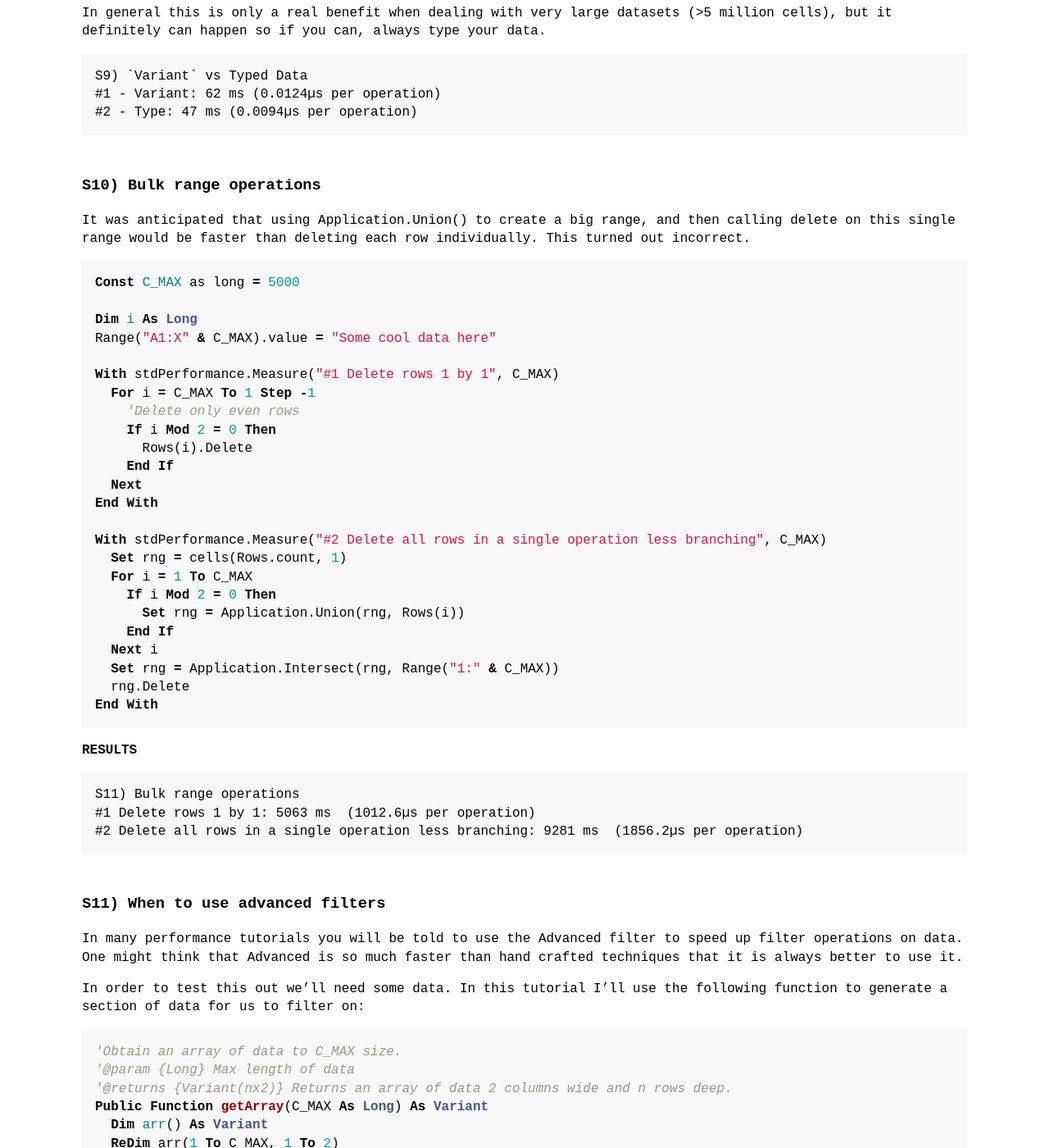
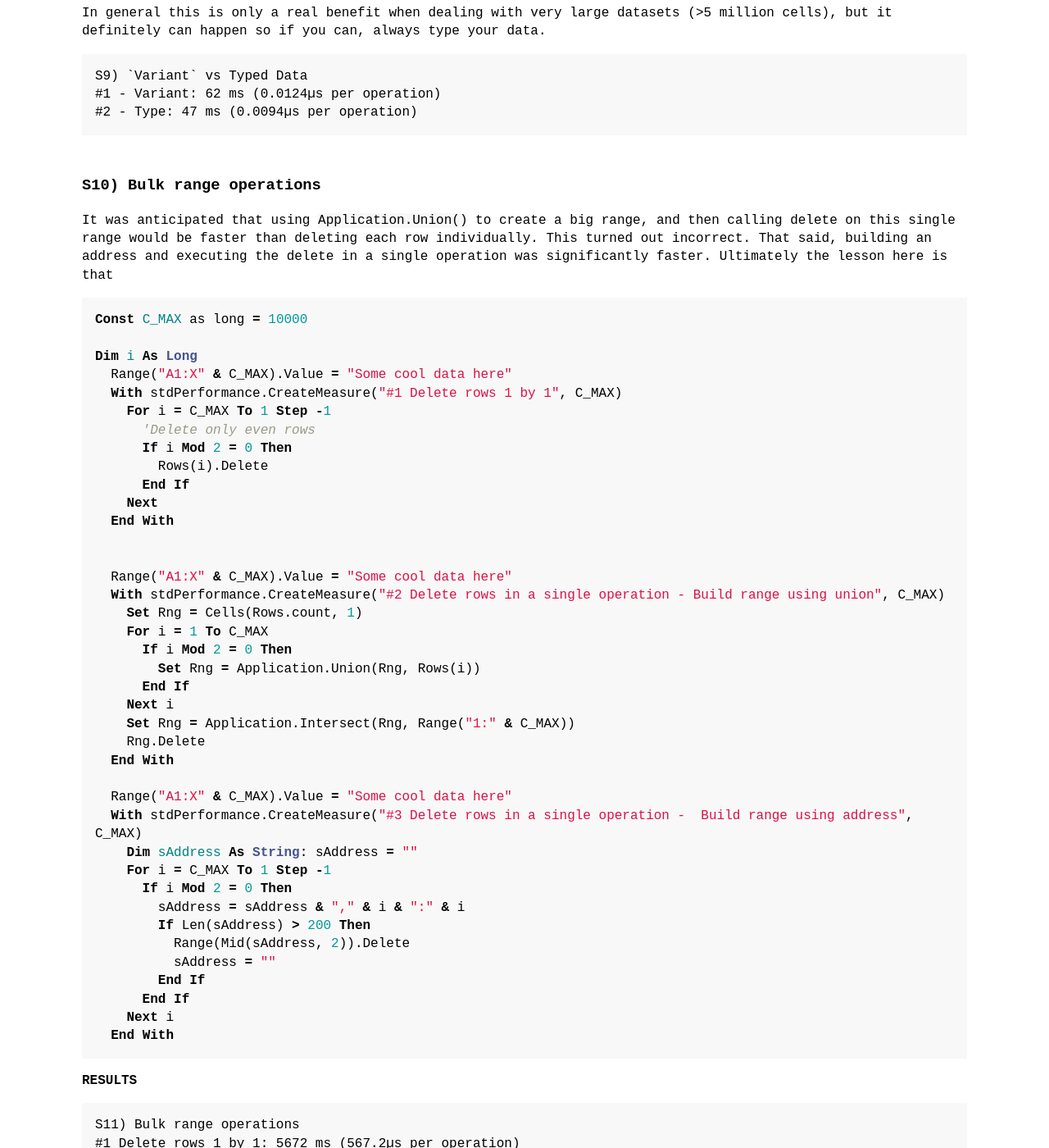
Before and after one commit to sancarn/vba-articles, a Jekyll site: the page built from _posts/2023-09-01-performance-tips.md, in a window 1280 px wide and 1400 px high, scrolled down 17791 px. Shown: the whole window at 82% size. Built offline with Jekyll 4.4.1, drawn with Linux system fonts in a browser that asks for light colours; comment, search, counter and statistics services are not loaded; some of the changed text lies outside the part shown.

Commit message:
Update 2023-09-01-performance-tips.md
1. Rename Measure to CreateMeasure
2. Add a case to bulk operations

````diff
--- a/_posts/2023-09-01-performance-tips.md
+++ b/_posts/2023-09-01-performance-tips.md
@@ -17,14 +17,14 @@ Performance of routines in this document are calculated using [`stdPerformance.c
 You don't need to select a cell to manipulate it. The following statements are equivalent
 
 ```vb
-With stdPerformance.Measure("#1 Select and set", C_MAX)
+With stdPerformance.CreateMeasure("#1 Select and set", C_MAX)
   For i = 1 To C_MAX
     cells(1, 1).select
     selection.value = "hello"
   Next
 End With
 
-With stdPerformance.Measure("#2 Set directly", C_MAX)
+With stdPerformance.CreateMeasure("#2 Set directly", C_MAX)
   For i = 1 To C_MAX
     cells(1, 1).value = "hello"
   Next
@@ -43,7 +43,7 @@ Cutting is defined as the act of removing a value from one location and insertin
 
 ```vb
 const C_MAX as long = 1000
-With stdPerformance.Measure("#1 Cut and paste", C_MAX)
+With stdPerformance.CreateMeasure("#1 Cut and paste", C_MAX)
   For i = 1 To C_MAX
     cells(1, 1).cut
     cells(1, 2).select
@@ -51,7 +51,7 @@ With stdPerformance.Measure("#1 Cut and paste", C_MAX)
   Next
 End With
 
-With stdPerformance.Measure("#2 Set directly + clear", C_MAX)
+With stdPerformance.CreateMeasure("#2 Set directly + clear", C_MAX)
   For i = 1 To C_MAX
     cells(1, 2).value = cells(1, 1).value
     cells(1, 1).Clear
@@ -73,13 +73,13 @@ Using arrays is a common bit of advice to any beginners to improve performance.
 
 ```vb
 Const C_MAX As Long = 50000
-With stdPerformance.Measure("#1 Looping through individual cells setting values", C_MAX)
+With stdPerformance.CreateMeasure("#1 Looping through individual cells setting values", C_MAX)
   For i = 1 To C_MAX
     Cells(i, 1).Value2 = Rnd()
   Next
 End With
 
-With stdPerformance.Measure("#2 Exporting array in bulk, set values, Import array in bulk", C_MAX)
+With stdPerformance.CreateMeasure("#2 Exporting array in bulk, set values, Import array in bulk", C_MAX)
   'GetRange
   Set r = ActiveSheet.Range("A1").Resize(C_MAX, 10)
 
@@ -112,12 +112,12 @@ Another common suggestion is that `ScreenUpdating` is turned off. `ScreenUpdatin
 
 ```vb
 Const C_MAX As Long = 1000
-With stdPerformance.Measure("#1 Looping through individual cells setting values", C_MAX)
+With stdPerformance.CreateMeasure("#1 Looping through individual cells setting values", C_MAX)
   For i = 1 To C_MAX
     cells(1, 1).value = Empty
   Next
 End With
-With stdPerformance.Measure("#2 w/ ScreenUpdating", C_MAX)
+With stdPerformance.CreateMeasure("#2 w/ ScreenUpdating", C_MAX)
   Application.ScreenUpdating = False
     For i = 1 To C_MAX
       cells(1, 1).value = Empty
@@ -136,13 +136,13 @@ It is important to note however that repeatedly setting cells is bad practice an
 ```vb
 Const C_MAX as Long = 1000
 Dim v(1 To 1) As Long
-With stdPerformance.Measure("#1 Looping through array setting values", C_MAX)
+With stdPerformance.CreateMeasure("#1 Looping through array setting values", C_MAX)
   For i = 1 To C_MAX
     v(1) = Empty
   Next
 End With
 
-With stdPerformance.Measure("#2 w/ ScreenUpdating within loop", C_MAX)
+With stdPerformance.CreateMeasure("#2 w/ ScreenUpdating within loop", C_MAX)
     For i = 1 To C_MAX
       Application.ScreenUpdating= False
         v(1) = Empty
@@ -150,7 +150,7 @@ With stdPerformance.Measure("#2 w/ ScreenUpdating within loop", C_MAX)
     Next
 End With
 
-With stdPerformance.Measure("#3 w/ ScreenUpdating", C_MAX)
+With stdPerformance.CreateMeasure("#3 w/ ScreenUpdating", C_MAX)
   Application.ScreenUpdating = False
     For i = 1 To C_MAX
       v(1) = Empty
@@ -170,13 +170,13 @@ End With
 On many occasions people online will claim that setting `EnableEvents`to false will greatly speed up your code. But does it really?
 
 ```vb
-With stdPerformance.Measure("#1 Looping through individual cells setting values", C_MAX)
+With stdPerformance.CreateMeasure("#1 Looping through individual cells setting values", C_MAX)
   For i = 1 To C_MAX
     cells(1, 1).value = Empty
   Next
 End With
 
-With stdPerformance.Measure("#2 w/ EnableEvents", C_MAX)
+With stdPerformance.CreateMeasure("#2 w/ EnableEvents", C_MAX)
   Application.EnableEvents = False
     For i = 1 To C_MAX
       cells(1, 1).value = Empty
@@ -195,13 +195,13 @@ It is important to note however that repeatedly setting cells is bad practice an
 
 ```vb
 Dim v(1 To 1) As Long
-With stdPerformance.Measure("#1 Looping through array setting values", C_MAX)
+With stdPerformance.CreateMeasure("#1 Looping through array setting values", C_MAX)
   For i = 1 To C_MAX
     v(1) = Empty
   Next
 End With
 
-With stdPerformance.Measure("#2 w/ EnableEvents within loop", C_MAX)
+With stdPerformance.CreateMeasure("#2 w/ EnableEvents within loop", C_MAX)
     For i = 1 To C_MAX
       Application.EnableEvents = False
         v(1) = Empty
@@ -209,7 +209,7 @@ With stdPerformance.Measure("#2 w/ EnableEvents within loop", C_MAX)
     Next
 End With
 
-With stdPerformance.Measure("#3 w/ EnableEvents", C_MAX)
+With stdPerformance.CreateMeasure("#3 w/ EnableEvents", C_MAX)
   Application.EnableEvents = False
     For i = 1 To C_MAX
       v(1) = Empty
@@ -231,7 +231,7 @@ Many sources suggest turning off calculation, and performing a manual calculatio
 ```vb
 Const C_MAX As Long = 50000
 Dim rCell As Range: Set rCell = Sheet1.Range("A1")
-With stdPerformance.Measure("Change Calculation setting", C_MAX)
+With stdPerformance.CreateMeasure("Change Calculation setting", C_MAX)
   Application.Calculation = xlCalculationManual
     For i = 1 To C_MAX
       rCell.Formula = "=1"
@@ -239,7 +239,7 @@ With stdPerformance.Measure("Change Calculation setting", C_MAX)
   Application.Calculation = xlCalculationAutomatic
   Application.Calculate
 End With
-With stdPerformance.Measure("Don't change Calculation", C_MAX)
+With stdPerformance.CreateMeasure("Don't change Calculation", C_MAX)
   For i = 1 To C_MAX
     rCell.Formula = "=1"
   Next
@@ -263,14 +263,14 @@ Some sources suggest turning off the StatusBar will speed up macros, because Exc
 Const C_MAX As Long = 5000000
 With stdPerformance.Optimise   'Disable screen updating and application events
   Dim v
-  With stdPerformance.Measure("Change StatusBar setting", C_MAX)
+  With stdPerformance.CreateMeasure("Change StatusBar setting", C_MAX)
     Application.DisplayStatusBar = False
       For i = 1 To C_MAX
         v = ""
       Next
     Application.DisplayStatusBar = True
   End With
-  With stdPerformance.Measure("Don't change StatusBar", C_MAX)
+  With stdPerformance.CreateMeasure("Don't change StatusBar", C_MAX)
     For i = 1 To C_MAX
       v = ""
     Next
@@ -289,14 +289,14 @@ One may suggest that this is only because the statusBar isn't being set, and/or
 
 ```vb
 Const C_MAX As Long = 5000
-With stdPerformance.Measure("Change StatusBar setting", C_MAX)
+With stdPerformance.CreateMeasure("Change StatusBar setting", C_MAX)
   Application.DisplayStatusBar = False
     For i = 1 To C_MAX
       Application.StatusBar = i
     Next
   Application.DisplayStatusBar = True
 End With
-With stdPerformance.Measure("Don't change StatusBar", C_MAX)
+With stdPerformance.CreateMeasure("Don't change StatusBar", C_MAX)
   For i = 1 To C_MAX
     Application.StatusBar = i
   Next
@@ -387,19 +387,19 @@ Dim o As New oClass
 Dim x As oClass
 
 'Depth of 1
-With stdPerformance.Measure("D1,No with block", C_MAX)
+With stdPerformance.CreateMeasure("D1,No with block", C_MAX)
     For i = 1 To C_MAX
       v = o.Data
     Next
 End With
-With stdPerformance.Measure("D1,With block", C_MAX)
+With stdPerformance.CreateMeasure("D1,With block", C_MAX)
     With o
       For i = 1 To C_MAX
         v = .Data
       Next
     End With
 End With
-With stdPerformance.Measure("D1,Variable", C_MAX)
+With stdPerformance.CreateMeasure("D1,Variable", C_MAX)
     Set x = o
     For i = 1 To C_MAX
       v = x.Data
@@ -407,19 +407,19 @@ With stdPerformance.Measure("D1,Variable", C_MAX)
 End With
 
 'Depth of 2
-With stdPerformance.Measure("D2,No with block", C_MAX)
+With stdPerformance.CreateMeasure("D2,No with block", C_MAX)
     For i = 1 To C_MAX
       v = o.Self.Data
     Next
 End With
-With stdPerformance.Measure("D2,With block", C_MAX)
+With stdPerformance.CreateMeasure("D2,With block", C_MAX)
     With o.Self
       For i = 1 To C_MAX
         v = .Data
       Next
     End With
 End With
-With stdPerformance.Measure("D2,Variable", C_MAX)
+With stdPerformance.CreateMeasure("D2,Variable", C_MAX)
     Set x = o.Self
     For i = 1 To C_MAX
       v = x.Data
@@ -427,19 +427,19 @@ With stdPerformance.Measure("D2,Variable", C_MAX)
 End With
 
 'Depth of 3
-With stdPerformance.Measure("D3,No with block", C_MAX)
+With stdPerformance.CreateMeasure("D3,No with block", C_MAX)
     For i = 1 To C_MAX
       v = o.Self.Self.Data
     Next
 End With
-With stdPerformance.Measure("D3,With block", C_MAX)
+With stdPerformance.CreateMeasure("D3,With block", C_MAX)
     With o.Self.Self
       For i = 1 To C_MAX
         v = .Data
       Next
     End With
 End With
-With stdPerformance.Measure("D3,Variable", C_MAX)
+With stdPerformance.CreateMeasure("D3,Variable", C_MAX)
     Set x = o.Self.Self
     For i = 1 To C_MAX
       v = x.Data
@@ -515,26 +515,26 @@ It is common knowledge that Late binding is slower than Early binding.
 
 ```vb
 Dim r1 As Object, r2 As VBScript_RegExp_55.RegExp
-With stdPerformance.Measure("#A-1 Late bound creation", C_MAX)
+With stdPerformance.CreateMeasure("#A-1 Late bound creation", C_MAX)
   For i = 1 To C_MAX
     Set r1 = CreateObject("VBScript.Regexp")
   Next
 End With
-With stdPerformance.Measure("#A-2 Early bound creation", C_MAX)
+With stdPerformance.CreateMeasure("#A-2 Early bound creation", C_MAX)
   For i = 1 To C_MAX
     Set r2 = New VBScript_RegExp_55.RegExp
   Next
 End With
 
 Set r1 = CreateObject("VBScript.Regexp")
-With stdPerformance.Measure("#B-1 Late bound calls", C_MAX2)
+With stdPerformance.CreateMeasure("#B-1 Late bound calls", C_MAX2)
   For i = 1 To C_MAX2
     r1.pattern = "something"
   Next
 End With
 
 Set r2 = New VBScript_RegExp_55.RegExp
-With stdPerformance.Measure("#B-2 Early bound calls", C_MAX2)
+With stdPerformance.CreateMeasure("#B-2 Early bound calls", C_MAX2)
   For i = 1 To C_MAX2
     r2.pattern = "something"
   Next
@@ -555,7 +555,7 @@ Contrary to popular belief this has nothing todo with the use of `CreateObject(.
 
 ```vb
 Set r2 = CreateObject("VBScript.Regexp")
-With stdPerformance.Measure("#B-3 Early bound calls via CreateObject", C_MAX2)
+With stdPerformance.CreateMeasure("#B-3 Early bound calls via CreateObject", C_MAX2)
   For i = 1 To C_MAX2
     r2.pattern = "something"
   Next
@@ -571,7 +571,7 @@ It is anticipated that `Object` performs so much slower than strict types becaus
 'improve performance.
 set r1 = CreateObject("VBScript.Regexp")
 Dim ids() as long: ids = DispGetIDsOfNames(r1, Array("pattern"))
-With stdPerformance.Measure("#B-3 Late bound fast dispatch", C_MAX2)
+With stdPerformance.CreateMeasure("#B-3 Late bound fast dispatch", C_MAX2)
   For i = 1 To C_MAX2
     Call DispLetProp(r2, ids(0), "something")
   Next
@@ -586,12 +586,12 @@ Using direct references to types makes your code less portable than using `Objec
 
 ```vb
 v = Split(Space(1000)," ")
-With stdPerformance.measure("#1 `ByVal`", C_MAX)
+With stdPerformance.CreateMeasure("#1 `ByVal`", C_MAX)
   For i = 1 to C_MAX
     Call testByVal(v)
   Next
 End With
-With stdPerformance.measure("#2 `ByRef`", C_MAX)
+With stdPerformance.CreateMeasure("#2 `ByRef`", C_MAX)
   For i = 1 to C_MAX
     Call testByRef(v)
   Next
@@ -673,12 +673,12 @@ Dim i As Long
 Dim c1 As Car1
 Dim c2 As Car2.CarData
 
-With stdPerformance.Measure("A-#1 Object creation (Class)", C_MAX)
+With stdPerformance.CreateMeasure("A-#1 Object creation (Class)", C_MAX)
   For i = 1 To C_MAX
     Set c1 = Car1.Create("hello", 10, 2)
   Next
 End With
-With stdPerformance.Measure("A-#2 Object creation (Module)", C_MAX)
+With stdPerformance.CreateMeasure("A-#2 Object creation (Module)", C_MAX)
   For i = 1 To C_MAX
     c2 = Car2.Car_Create("hello", 10, 2)
   Next
@@ -689,22 +689,22 @@ Set c1 = Car1.Create("hello", 10, 2)
 c2 = Car2.Car_Create("hello", 10, 2)
 
 'Test calling public methods speeds
-With stdPerformance.Measure("B-#1 Object method calls (Class)", C_MAX)
+With stdPerformance.CreateMeasure("B-#1 Object method calls (Class)", C_MAX)
   For i = 1 To C_MAX
     Call c1.Tick
   Next
 End With
-With stdPerformance.Measure("B-#2 Object method calls (Module)", C_MAX)
+With stdPerformance.CreateMeasure("B-#2 Object method calls (Module)", C_MAX)
   For i = 1 To C_MAX
     Call Car2.Car_Tick(c2)
   Next
 End With
 
 'Test calling private method speeds
-With stdPerformance.Measure("C-#1 Object private method calls (Class)", C_MAX)
+With stdPerformance.CreateMeasure("C-#1 Object private method calls (Class)", C_MAX)
   Call c1.TestPriv(C_MAX)
 End With
-With stdPerformance.Measure("C-#2 Object private method calls (Module)", C_MAX)
+With stdPerformance.CreateMeasure("C-#2 Object private method calls (Module)", C_MAX)
   Call Car2.TestPriv(c2, C_MAX)
 End With
 ```
@@ -727,14 +727,14 @@ It is often suggested that you should use Typed data wherever possible for perfo
 Const C_MAX  As Long = 5000000
 
 Dim i As Long
-With stdPerformance.Measure("#1 - Variant", C_MAX)
+With stdPerformance.CreateMeasure("#1 - Variant", C_MAX)
   Dim v() As Variant
   ReDim v(1 To C_MAX)
   For i = 1 To C_MAX
     v(i) = i
   Next
 End With
-With stdPerformance.Measure("#2 - Type", C_MAX)
+With stdPerformance.CreateMeasure("#2 - Type", C_MAX)
   Dim l() As Long
   ReDim l(1 To C_MAX)
   For i = 1 To C_MAX
@@ -752,40 +752,56 @@ In general this is only a real benefit when dealing with very large datasets (>5
 
 ### S10) Bulk range operations
 
-It was anticipated that using `Application.Union()` to create a big range, and then calling delete on this single range would be faster than deleting each row individually. This turned out incorrect.
+It was anticipated that using `Application.Union()` to create a big range, and then calling delete on this single range would be faster than deleting each row individually. This turned out incorrect. That said, building an address and executing the delete in a single operation was significantly faster. Ultimately the lesson here is that
 
 ```vb
-Const C_MAX as long = 5000
+Const C_MAX as long = 10000
 
 Dim i As Long
-Range("A1:X" & C_MAX).value = "Some cool data here"
+  Range("A1:X" & C_MAX).Value = "Some cool data here"
+  With stdPerformance.CreateMeasure("#1 Delete rows 1 by 1", C_MAX)
+    For i = C_MAX To 1 Step -1
+      'Delete only even rows
+      If i Mod 2 = 0 Then
+        Rows(i).Delete
+      End If
+    Next
+  End With
 
-With stdPerformance.Measure("#1 Delete rows 1 by 1", C_MAX)
-  For i = C_MAX To 1 Step -1
-    'Delete only even rows
-    If i Mod 2 = 0 Then
-      Rows(i).Delete
-    End If
-  Next
-End With
 
-With stdPerformance.Measure("#2 Delete all rows in a single operation less branching", C_MAX)
-  Set rng = cells(Rows.count, 1)
-  For i = 1 To C_MAX
-    If i Mod 2 = 0 Then
-      Set rng = Application.Union(rng, Rows(i))
-    End If
-  Next i
-  Set rng = Application.Intersect(rng, Range("1:" & C_MAX))
-  rng.Delete
-End With
+  Range("A1:X" & C_MAX).Value = "Some cool data here"
+  With stdPerformance.CreateMeasure("#2 Delete rows in a single operation - Build range using union", C_MAX)
+    Set Rng = Cells(Rows.count, 1)
+    For i = 1 To C_MAX
+      If i Mod 2 = 0 Then
+        Set Rng = Application.Union(Rng, Rows(i))
+      End If
+    Next i
+    Set Rng = Application.Intersect(Rng, Range("1:" & C_MAX))
+    Rng.Delete
+  End With
+
+  Range("A1:X" & C_MAX).Value = "Some cool data here"
+  With stdPerformance.CreateMeasure("#3 Delete rows in a single operation -  Build range using address", C_MAX)
+    Dim sAddress As String: sAddress = ""
+    For i = C_MAX To 1 Step -1
+      If i Mod 2 = 0 Then
+        sAddress = sAddress & "," & i & ":" & i
+        If Len(sAddress) > 200 Then
+          Range(Mid(sAddress, 2)).Delete
+          sAddress = ""
+        End If
+      End If
+    Next i
+  End With
 ```
 
 **RESULTS**
 
     S11) Bulk range operations
-    #1 Delete rows 1 by 1: 5063 ms  (1012.6µs per operation)
-    #2 Delete all rows in a single operation less branching: 9281 ms  (1856.2µs per operation)
+    #1 Delete rows 1 by 1: 5672 ms (567.2µs per operation)
+    #2 Delete rows in a single operation - Build range using union: 52969 ms (5296.9µs per operation)
+    #3 Delete rows in a single operation -  Build range using address: 1500 ms (150µs per operation)
 
 ### S11) When to use advanced filters
 
@@ -842,7 +858,7 @@ Sub scenario1()
 
   With stdPerformance.Optimise()
     'Use advanced filter, copy result and paste to new location. Use range.currentRegion.value to obtain result
-    With stdPerformance.Measure("#1 Advanced filter and copy")
+    With stdPerformance.CreateMeasure("#1 Advanced filter and copy")
       'Choose headers
       Sheet2.Range("A1:B1").Value = Array("ID", "Key")
 
@@ -861,7 +877,7 @@ Sub scenario1()
     'loop through rows, move filtered rows to top of array,
     'only return required size of array
     Sheet2.UsedRange.Clear
-    With stdPerformance.Measure("#2 Use of array")
+    With stdPerformance.CreateMeasure("#2 Use of array")
       Dim v: v = Sheet1.Range("A1").CurrentRegion.Value
       Dim iRowLen As Long: iRowLen = UBound(v, 1)
       Dim iColLen As Long: iColLen = UBound(v, 2)
@@ -903,7 +919,7 @@ Sub scenario2()
   With stdPerformance.Optimise()
     'Use advanced filter, copy result and paste to new location. Use range.currentRegion.value to obtain result
     Dim vResult
-    With stdPerformance.Measure("#1 Advanced filter and copy - array result")
+    With stdPerformance.CreateMeasure("#1 Advanced filter and copy - array result")
       'Get data dimensions
       Dim iNumRow As Long: iNumRow = UBound(arr, 1) - LBound(arr, 1) + 1
       Dim iNumCol As Long: iNumCol = UBound(arr, 2) - LBound(arr, 2) + 1
@@ -929,7 +945,7 @@ Sub scenario2()
 
     'Use advanced filter, extract results by looping over the range areas
     Dim vResult2() As Variant
-    With stdPerformance.Measure("#2 Advanced filter and areas loop - array result")
+    With stdPerformance.CreateMeasure("#2 Advanced filter and areas loop - array result")
       'get dimensions
       iNumRow = UBound(arr, 1) - LBound(arr, 1) + 1
       iNumCol = UBound(arr, 2) - LBound(arr, 2) + 1
@@ -971,7 +987,7 @@ Sub scenario2()
 
     'Use a VBA filter
     Dim vResult3() As Variant: iRes = 0
-    With stdPerformance.Measure("#3 Array filter - array result")
+    With stdPerformance.CreateMeasure("#3 Array filter - array result")
       'Get total row count
       iNumRow = UBound(arr, 1) - LBound(arr, 1) + 1
 
@@ -993,7 +1009,7 @@ Sub scenario2()
     'Use a VBA filter - return a collection
     'This algorithm is much the same as the above, however we simply add results to a collection instead of to an array. Collections are generally a fast way to have dynamic sizing data.
     Dim cResult As Collection
-    With stdPerformance.Measure("#4 Array filter - collection result")
+    With stdPerformance.CreateMeasure("#4 Array filter - collection result")
       Set cResult = New Collection
       iNumRow = UBound(arr, 1) - LBound(arr, 1) + 1
       For i = 1 To iNumRow
@@ -1033,7 +1049,7 @@ Sub scenario3()
   With stdPerformance.Optimise()
     'Use advanced filter, copy result and paste to new location. Use range.currentRegion.value to obtain result
     Dim vResult1
-    With stdPerformance.Measure("#1 Advanced filter and copy")
+    With stdPerformance.CreateMeasure("#1 Advanced filter and copy")
       'Choose output headers
       HiddenSheet.Range("A4:B4").Value = Array("ID", "Key")
 
@@ -1057,7 +1073,7 @@ Sub scenario3()
     'loop through rows, move filtered rows to top of array,
     'in this scenario remove value from any row which isn't required.
     Dim vResult2
-    With stdPerformance.Measure("#2 Use of array")
+    With stdPerformance.CreateMeasure("#2 Use of array")
       vResult2 = Sheet1.Range("A1").CurrentRegion.Value
       Dim iRowLen As Long: iRowLen = UBound(vResult2, 1)
       Dim iColLen As Long: iColLen = UBound(vResult2, 2)
@@ -1113,12 +1129,12 @@ Sub testVariantCopy()
   Const C_MAX As Long = 1000000
   Dim v1, v2
   With stdPerformance.Optimise
-    With stdPerformance.Measure("#1 DLL", C_MAX)
+    With stdPerformance.CreateMeasure("#1 DLL", C_MAX)
       For i = 1 To C_MAX
         Call VariantCopy(v1, v2)
       Next
     End With
-    With stdPerformance.Measure("#2 VBA", C_MAX)
+    With stdPerformance.CreateMeasure("#2 VBA", C_MAX)
       For i = 1 To C_MAX
         Call VariantCopyVBA(v1, v2)
       Next
@@ -1183,22 +1199,22 @@ The test itself looks like this:
 Const C_MAX As Long = 1000000
 Dim v As Boolean
 
-With stdPerformance.Measure("Help0")
+With stdPerformance.CreateMeasure("Help0")
   For i = 1 To C_MAX
     v = True
   Next
 End With
-With stdPerformance.Measure("Help1", 1 * C_MAX)
+With stdPerformance.CreateMeasure("Help1", 1 * C_MAX)
   For i = 1 To C_MAX
     v = Help1()
   Next
 End With
-With stdPerformance.Measure("Help2", 2 * C_MAX)
+With stdPerformance.CreateMeasure("Help2", 2 * C_MAX)
   For i = 1 To C_MAX
     v = Help2()
   Next
 End With
-With stdPerformance.Measure("Help3", 3 * C_MAX)
+With stdPerformance.CreateMeasure("Help3", 3 * C_MAX)
   For i = 1 To C_MAX
     v = Help3()
   Next
@@ -1239,7 +1255,7 @@ Sub dictionaryTest()
   Dim i As Long, j As Long, iVal As Long
 
   With stdPerformance.Optimise
-    With stdPerformance.Measure("#1 Lookup in array - Naieve approach", C_MAX)
+    With stdPerformance.CreateMeasure("#1 Lookup in array - Naieve approach", C_MAX)
       For i = 2 To C_MAX
         'Lookup key in arrLookup
         For j = 1 To 5
@@ -1251,28 +1267,28 @@ Sub dictionaryTest()
       Next
     End With
 
-    With stdPerformance.Measure("#2 Lookup in dictionary - late binding", C_MAX)
+    With stdPerformance.CreateMeasure("#2 Lookup in dictionary - late binding", C_MAX)
       For i = 2 To C_MAX
         'Lookup key in dict
         iVal = dictLookup(arr(i, 2))
       Next
     End With
 
-    With stdPerformance.Measure("#3 Lookup in dictionary - early binding", C_MAX)
+    With stdPerformance.CreateMeasure("#3 Lookup in dictionary - early binding", C_MAX)
       For i = 2 To C_MAX
         'Lookup key in dict
         iVal = dictLookup2(arr(i, 2))
       Next
     End With
 
-    With stdPerformance.Measure("#4 Generate through logic", C_MAX)
+    With stdPerformance.CreateMeasure("#4 Generate through logic", C_MAX)
       For i = 2 To C_MAX
         'Generate value from key
         iVal = getLookupFromCalc(arr(i, 2))
       Next
     End With
 
-    With stdPerformance.Measure("#5 Generate through logic direct", C_MAX)
+    With stdPerformance.CreateMeasure("#5 Generate through logic direct", C_MAX)
       For i = 2 To C_MAX
         'Generate value from key
         Dim iChar As Long: iChar = Asc(arr(i, 2)) - 64
````
